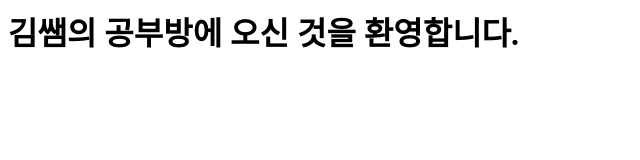
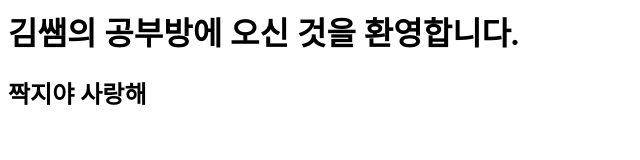
Before and after one commit to seoji0821/genius, a plain HTML site: page index.html in a window 1280 px wide. Shown: the whole page, without its empty margins (0-640 px from the left). Drawn offline with Linux system fonts and the light colour scheme.

Commit message:
Update index.html

```diff
--- a/index.html
+++ b/index.html
@@ -4,5 +4,6 @@
 </head>
 <body>
              <h1> 김쌤의 공부방에 오신 것을 환영합니다. </h1>
+  <h2> 짝지야 사랑해 </h2>
 </body>
 </html>
```
